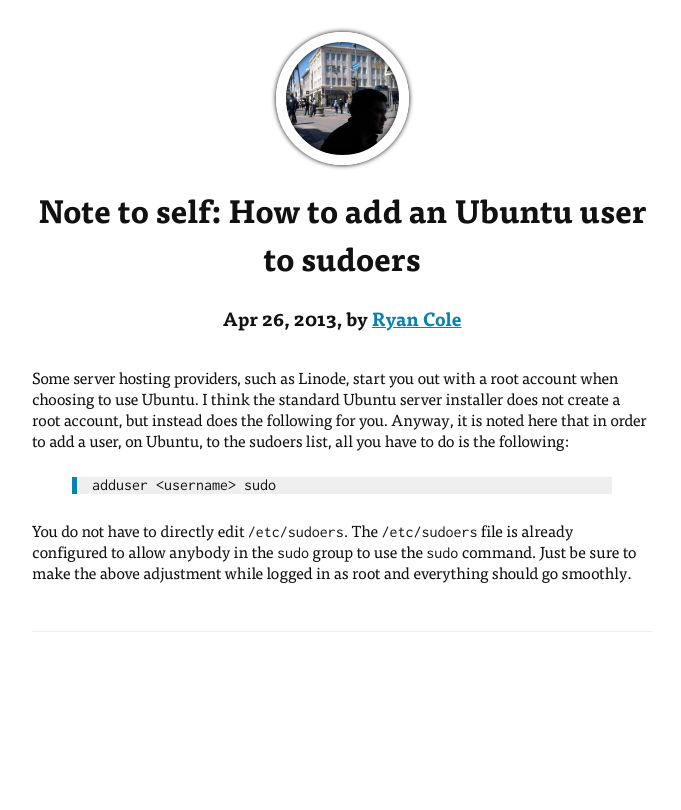
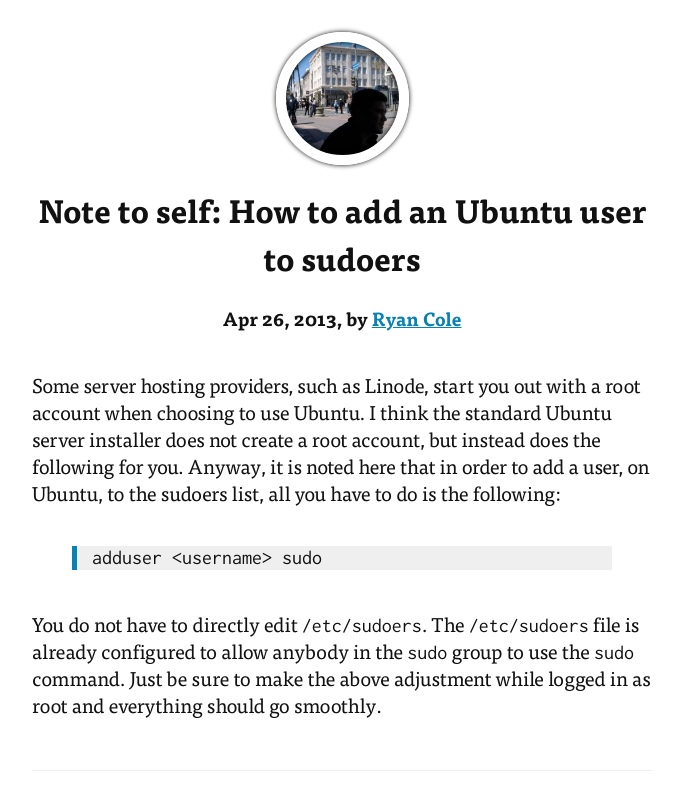
Before and after one commit to ryancole/ryancole.github.com, a Jekyll site: the page built from _posts/2013-04-26-ubuntu-add-user-sudoers.md, in a window 1280 px wide. Shown: the top 810 px of the page, without its empty margins (298-979 px from the left). Built offline with Jekyll 4.4.1, drawn with Linux system fonts in a browser that asks for light colours; comment, search, counter and statistics services are not loaded.

Commit message:
font size

```diff
--- a/static/css/style.css
+++ b/static/css/style.css
@@ -1,11 +1,6 @@
 @font-face {
   font-family: 'Inconsolata';
   src: url('/static/font/inconsolata.otf');
-}
-
-@font-face {
-  font-family: 'Chunk';
-  src: url('/static/font/chunk.otf');
 }
 
 @font-face {
@@ -77,6 +72,10 @@ a {
   color: #666;
 }
 
+.entry-content {
+  font-size: 20px;
+}
+
 .comments {
   margin-top: 2em;
 }
```
